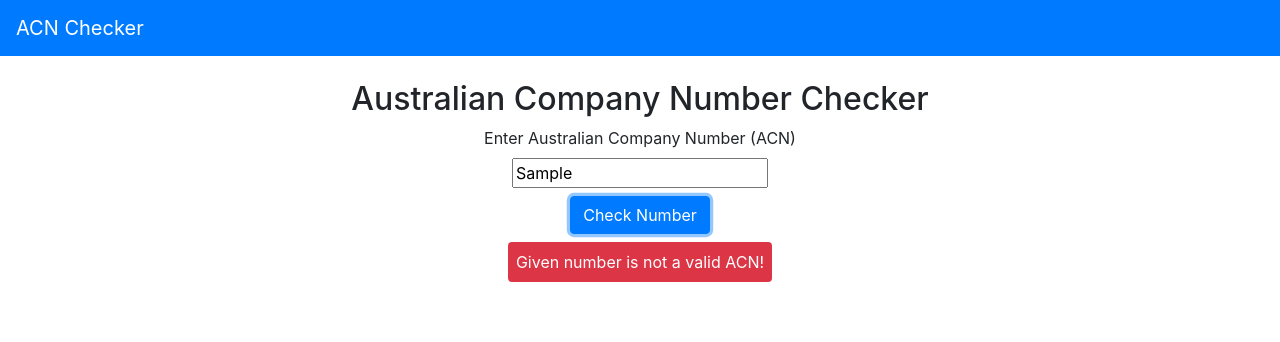
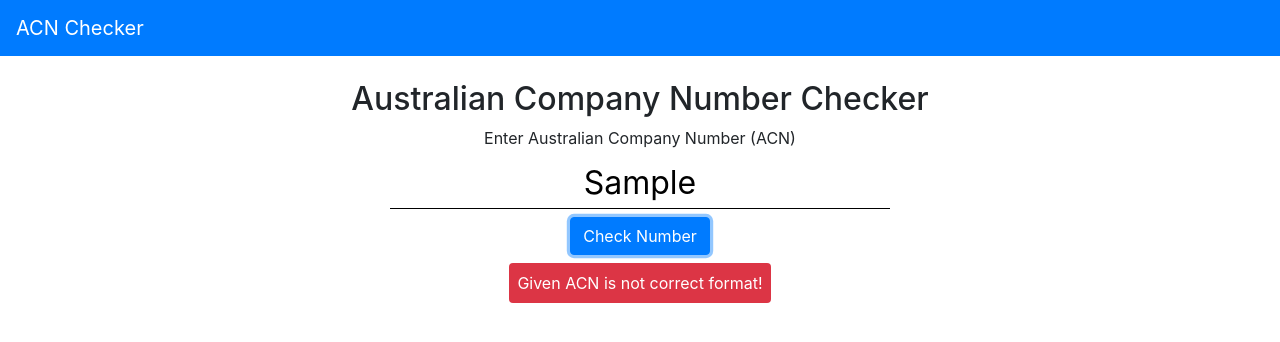
Before and after one commit to gundwiguna/ACN-checker, an Angular app: page / in a window 1280 px wide. Both pictures are taken after typing "Sample" into the empty fields and a click on the button "Check Number". Shown: the top 342 px of the page. Built offline with nearby package versions, Linux system fonts and the light colour scheme.

Commit message:
SBX-177 add animation and regex for number without space

```diff
--- a/src/app/pages/number-checker/number-checker.component.html
+++ b/src/app/pages/number-checker/number-checker.component.html
@@ -1,4 +1,4 @@
-<div class="d-flex flex-column align-items-center">
+<div class="d-flex flex-column align-items-center acn-page animated fadeInUp">
   <h2>
     Australian Company Number Checker
   </h2>
@@ -10,15 +10,26 @@
     <label for="number">
       Enter Australian Company Number (ACN)
     </label>
-    <input id="number" type="text" formControlName="number" />
+    <input
+      class="number-form text-center"
+      id="number"
+      type="text"
+      formControlName="number"
+      placeholder="NNN NNN NNN"
+      required
+    />
 
     <button class="btn btn-primary m-2">
       Check Number
     </button>
     <div
-      *ngIf="showMessage"
-      class="text-white p-2 rounded"
-      [ngClass]="{ 'bg-success': isValid, 'bg-danger': !isValid }"
+      class="text-white p-2 rounded notif-container animated fadeIn"
+      [ngClass]="{
+        'd-none': !showMessage,
+        'd-block': showMessage,
+        'bg-success': isValid,
+        'bg-danger': !isValid
+      }"
     >
       {{ message }}
     </div>
--- a/src/app/pages/number-checker/number-checker.component.scss
+++ b/src/app/pages/number-checker/number-checker.component.scss
@@ -1,8 +1,18 @@
-.notif-container {
-    // @include transition(opacity .15s linear);
+@import "~bootstrap/scss/functions";
+@import "~bootstrap/scss/variables";
+@import "~bootstrap/scss/mixins";
 
-    opacity: 0;
-    &.isShown {
-        opacity: 1;
+.acn-page {
+  .number-form {
+    border: none;
+    border-bottom: 1.5px solid;
+    font-size: 2rem;
+    &:focus {
+      box-shadow: none;
+      border: none;
+      border-bottom: 1.5px solid $primary;
+      outline: 0 !important;
+      box-shadow: 0 0 0 0 rgba(0, 0, 0, 0) !important;
     }
+  }
 }
--- a/src/app/services/checker.service.ts
+++ b/src/app/services/checker.service.ts
@@ -7,9 +7,10 @@ export class CheckerService {
   number;
   constructor() {}
 
-  isValidACN(acn) {
+  isValidACN(acn:String) {
+    const regex = /([0-9]{9})/;
     const regexASIC = /((([0-9]{3})\s){2}[0-9]{3})/;
-    if (acn.length !== 11 && regexASIC.test(acn))
+    if (!acn || acn.length !== 11 && !acn.match(regexASIC) && !acn.match(regex))
       return { valid: false, message: "Given ACN is not correct format!" };
 
     let inputNumber = acn.replace(/\s/g, '')
```
